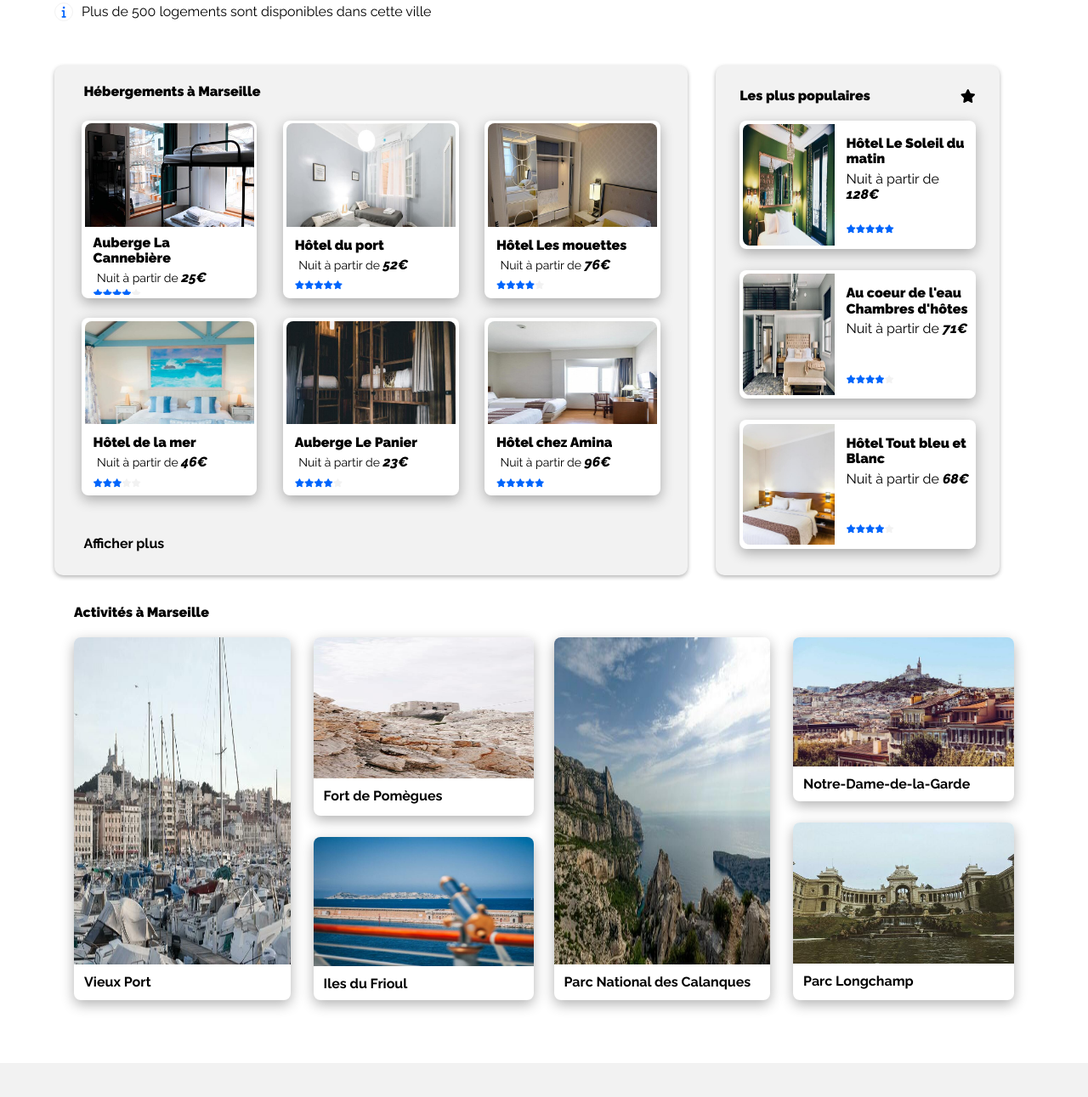
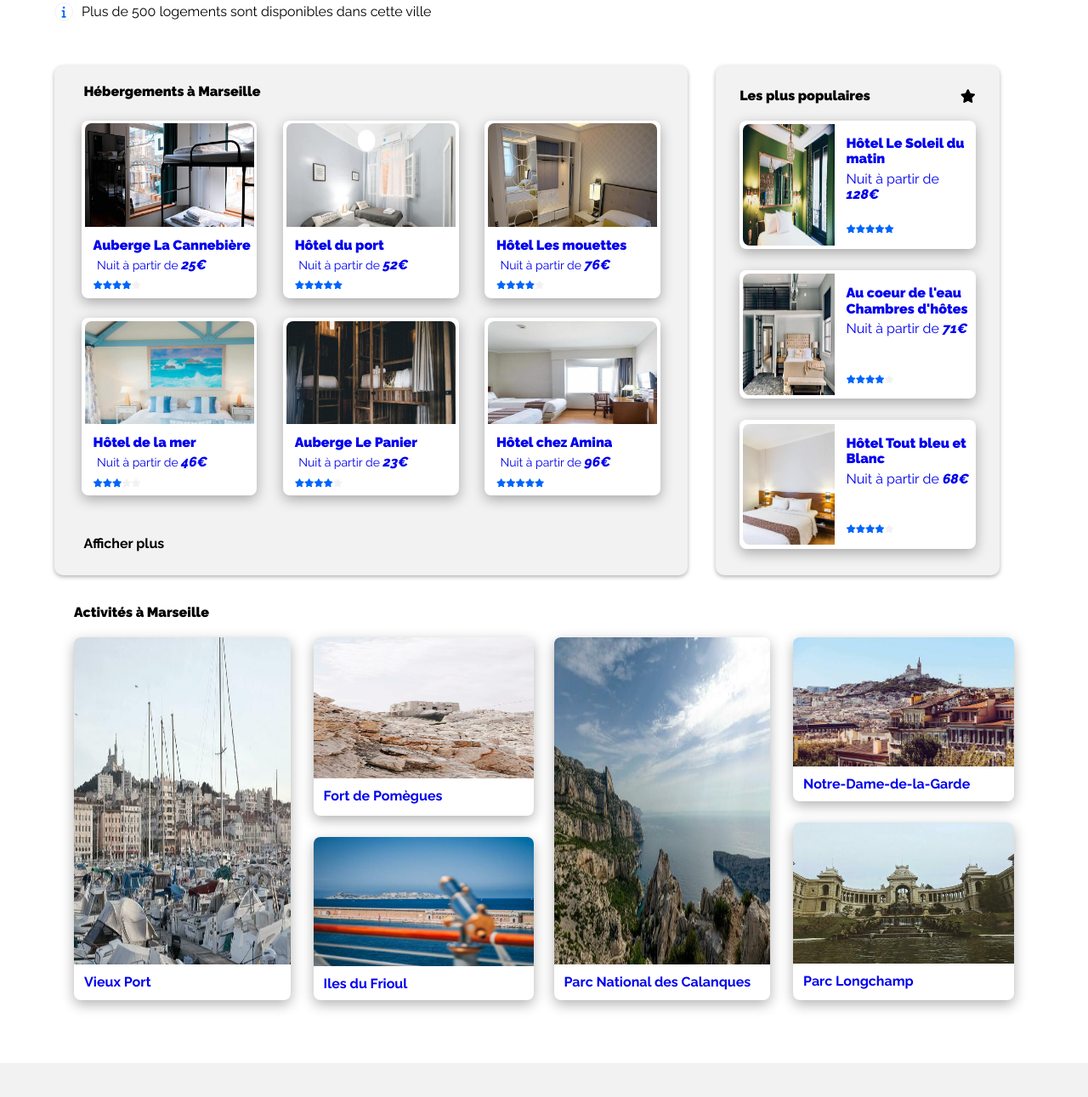
Before and after one commit to anna8321/booki, a website: page index.html in a window 1280 px wide. Shown: the part 413-1704 px from the top of the page at 85% size. Drawn offline with nearby package versions, Linux system fonts and the light colour scheme.

Commit message:
linked added for all cards

```diff
--- a/css/style.css
+++ b/css/style.css
@@ -327,10 +327,10 @@ article {
   padding: 0.5%;
   background-color: white;
   box-shadow: 0 5px 15px rgba(0,0,0,0.3);
-  text-decoration: none;
 }
 
-a:-webkit-any-link {
+.cards a:hover, .cards a:active, .cards a:visited {
+  text-decoration: none;
   color: black;
 }
 
@@ -361,6 +361,7 @@ a:-webkit-any-link {
   font-size: 16px;
   width: 100%;
   padding-bottom: 5px;
+  white-space: nowrap;
 }
 
 .card_content p {
@@ -411,6 +412,11 @@ aside {
   justify-content: space-between;
   align-items: center;
   height: 84%;
+}
+
+.aside_cards a:hover, .aside_cards a:active, .aside_cards a:visited {
+  text-decoration: none;
+  color: black;
 }
 
 .aside_card {
@@ -498,6 +504,11 @@ aside {
   display: flex;
   justify-content: space-between;
   height: 100%;
+}
+
+.activity_cards a:hover, .activity_cards a:active, .activity_cards a:visited {
+  color: black;
+  text-decoration: none;
 }
 
 .card_activity_1 {
--- a/index.html
+++ b/index.html
@@ -87,7 +87,7 @@
           <h2><strong>Hébergements à Marseille</strong></h2>
 
           <div class="cards">
-            <a href="#" class="card">
+            <a href="#" class="card linked">
               <div class="card_image">
                 <img src="assets/images/hebergements/4_small/marcus-loke-WQJvWU_HZFo-unsplash.jpg" alt="Auberge la Cannebière">
               </div>
@@ -214,7 +214,7 @@
 
           <div class="aside_cards">
 
-            <div class="aside_card">
+            <a href="#" class="aside_card">
 
               <div class="aside_card_image">
                 <img src="assets/images/hebergements/4_small/emile-guillemot-Bj_rcSC5XfE-unsplash.jpg" alt="Hôtel Le Soleil du matin">
@@ -237,8 +237,8 @@
 
 
 
-            </div>
-            <div class="aside_card">
+            </a>
+            <a  href="#" class="aside_card">
 
               <div class="aside_card_image">
                 <img src="assets/images/hebergements/4_small/aw-creative-VGs8z60yT2c-unsplash.jpg" alt="Hôtel Le Soleil du matin">
@@ -260,8 +260,8 @@
 
 
 
-            </div>
-            <div class="aside_card">
+            </a>
+            <a  href="#" class="aside_card">
 
               <div class="aside_card_image">
                 <img src="assets/images/hebergements/4_small/febrian-zakaria-sjvU0THccQA-unsplash.jpg" alt="Hôtel Le Soleil du matin">
@@ -284,7 +284,7 @@
 
 
 
-            </div>
+            </a>
 
           </div>
 
@@ -301,26 +301,26 @@
 
           <div class="activity_cards">
 
-            <div class="card_activity_1">
+            <a href="#" class="card_activity_1">
               <div class="card_activity_1_image">
                 <img src="assets/images/activites/4_small/reno-laithienne-QUgJhdY5Fyk-unsplash.jpg" alt="Vieux Port">
               </div>
               <h3>Vieux Port</h3>
-            </div>
+            </a>
 
             <div class="card_activity">
-              <div class="card_activity_2">
+              <a href="#" class="card_activity_2">
                 <div class="card_activity_image">
                   <img src="assets/images/activites/4_small/paul-hermann-QFTrLdQIRhI-unsplash.jpg" alt="Fort de Pomègues">
                 </div>
                 <h3>Fort de Pomègues</h3>
-              </div>
-              <div class="card_activity_3">
+              </a>
+              <a href="#" class="card_activity_3">
               <div class="card_activity_image">
                 <img src="assets/images/activites/4_small/kevin-hikari-rV_Qd1l-VXg-unsplash.jpg" alt="Iles du Frioul">
               </div>
               <h3>Iles du Frioul</h3>
-              </div>
+            </a>
             </div>
 
           </div>
@@ -330,26 +330,26 @@
 
             <div class="activity_cards">
 
-              <div class="card_activity_1">
+              <a href="#" class="card_activity_1">
                 <div class="card_activity_1_image">
                   <img src="assets/images/activites/4_small/kilyan-sockalingum-NR8-cBCN3aI-unsplash.jpg" alt="Parc National des Calanques">
                 </div>
                 <h3>Parc National des Calanques</h3>
-              </div>
+              </a>
 
               <div class="card_activity">
-                <div class="card_activity_3 notre_dame">
+                <a href="#" class="card_activity_3 notre_dame">
                   <div class="card_activity_image">
                     <img src="assets/images/activites/4_small/florian-wehde-xW9e8gdotxI-unsplash.jpg" alt="Notre-Dame-de-la-Garde">
                   </div>
                   <h3>Notre-Dame-de-la-Garde</h3>
-                </div>
-                <div class="card_activity_2">
+                </a>
+                <a href="#" class="card_activity_2">
                   <div class="card_activity_image">
                     <img src="assets/images/activites/4_small/lena-paulin-wH2-EJoDcV0-unsplash.jpg" alt="Parc Longchamp">
                   </div>
                   <h3>Parc Longchamp</h3>
-                </div>
+                </a>
 
               </div>
 
```
